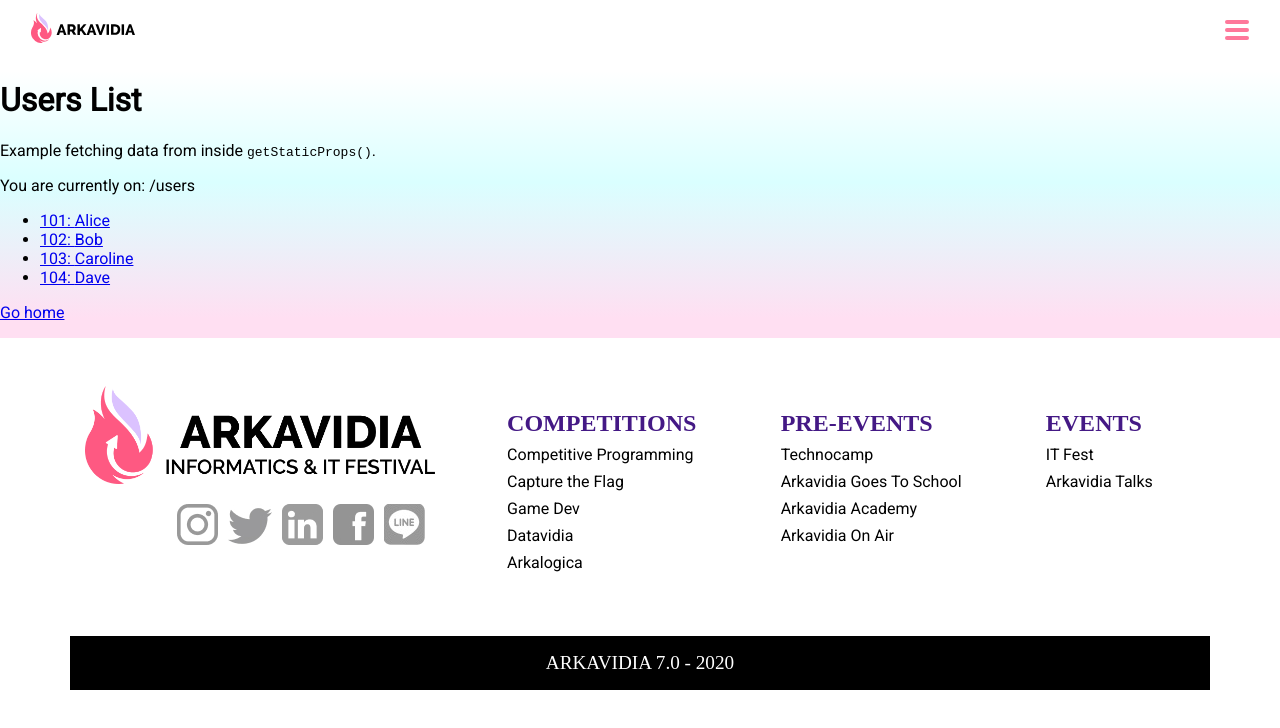
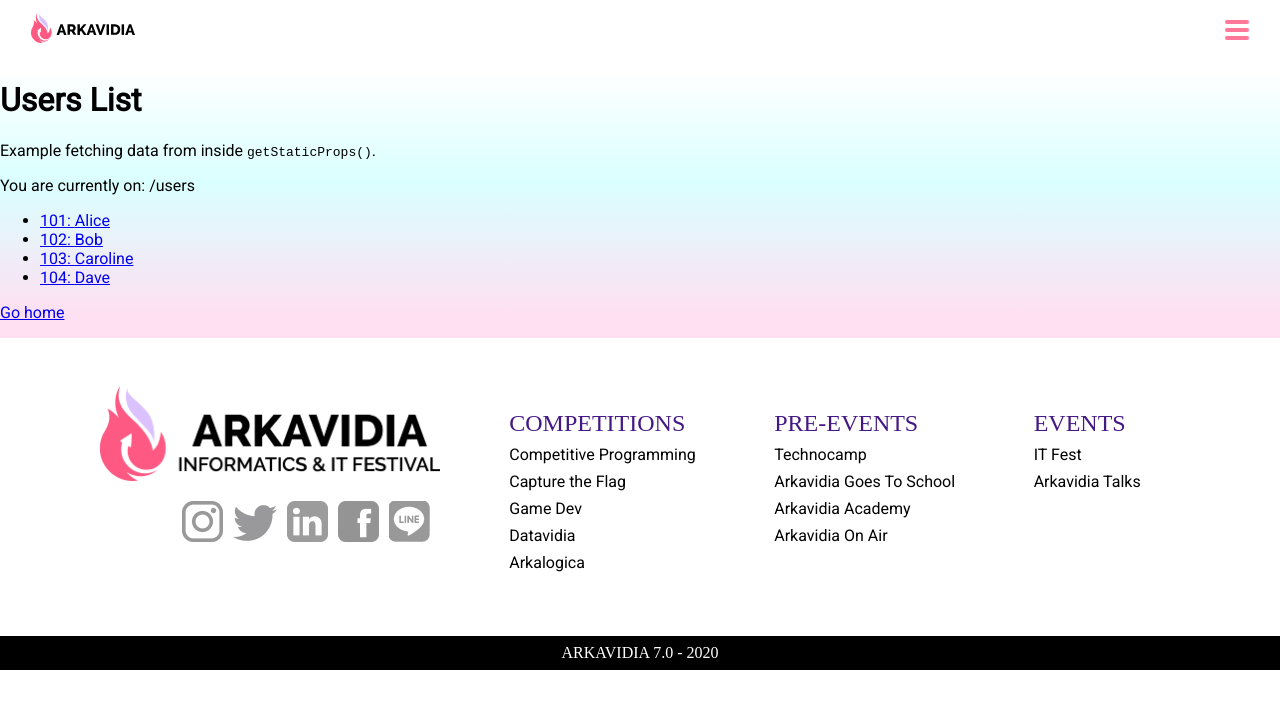
Before and after one commit to arkavidia-hmif/arkavidia-frontend, a Next.js app: page /users in a window 1280 px wide. Shown: the top 728 px of the page. Built offline with nearby package versions, Linux system fonts and the light colour scheme; a web font is replaced by a local one.

Commit message:
Tweak footer style

```diff
--- a/components/Footer.tsx
+++ b/components/Footer.tsx
@@ -4,8 +4,8 @@ import { Theme } from '../styles/theme'
 
 const Footer: React.FC = () => {
   return (
-    <footer className="container mt-5">
-      <div className="row mb-5">
+    <footer className="container-fluid mt-5">
+      <div className="container mx-auto row mb-5">
         <div id="footer-social" className="col-lg-4">
           <img id="footer-logo" src="/img/logo.jpg"></img>
           <ul id="social-link">
@@ -73,13 +73,13 @@ const Footer: React.FC = () => {
           </ul>
         </div>
       </div>
-      <div id="bottom-footer" className="row p-3">
+      <div id="bottom-footer" className="row p-2">
         ARKAVIDIA 7.0 - 2020
       </div>
 
       <style jsx>{`
           #bottom-footer{
-            font-size: 1.2rem;
+            font-size: 1rem;
             background-color: black;
             color: white;
             justify-content: center;
@@ -130,6 +130,7 @@ const Footer: React.FC = () => {
 
           #footer-link ul h3 {
             font-family: Viga;
+            font-weight: 500;
             font-size: 1.5rem;
             color: ${Theme.colors.purple.dark};
             margin: 0;
```
